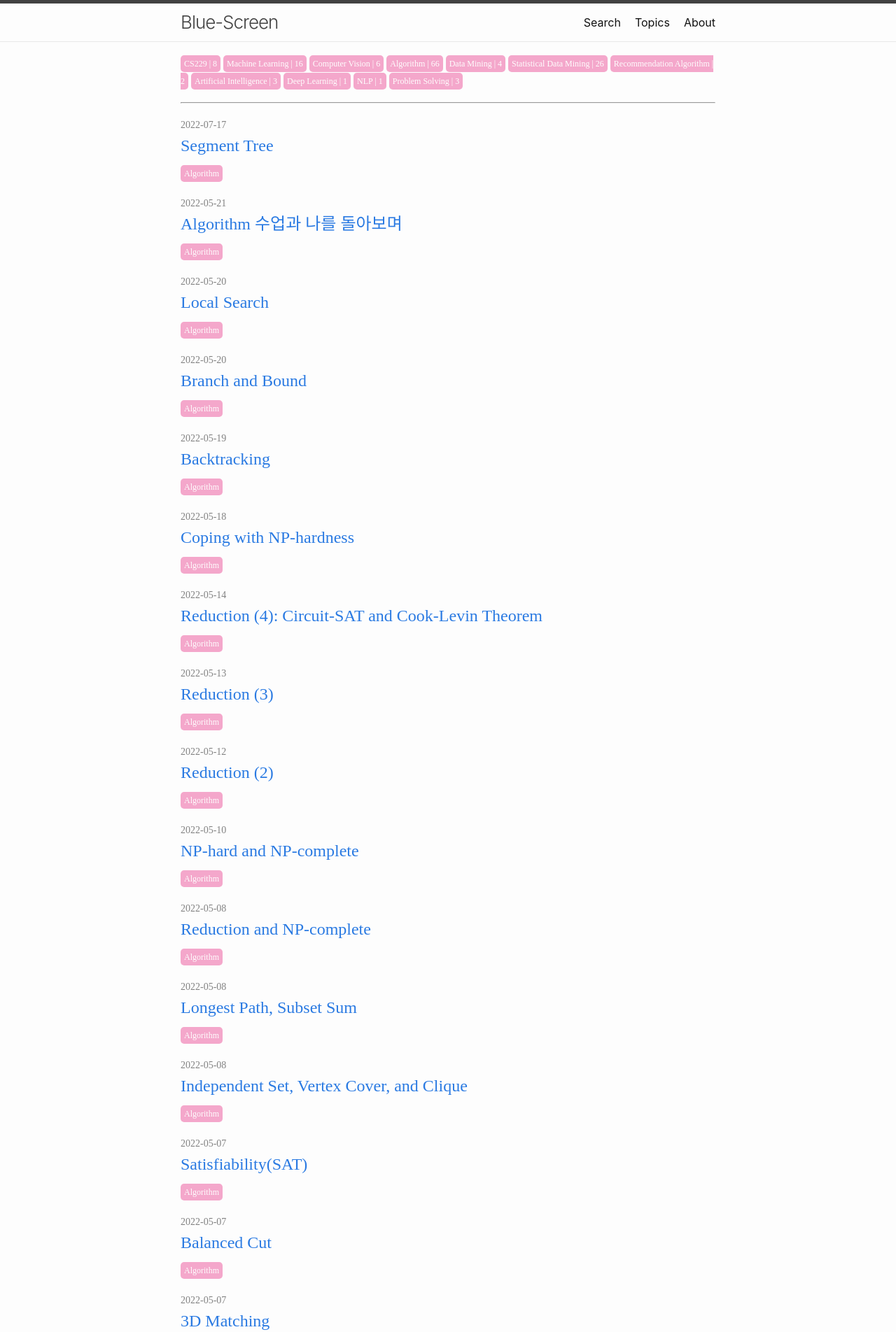
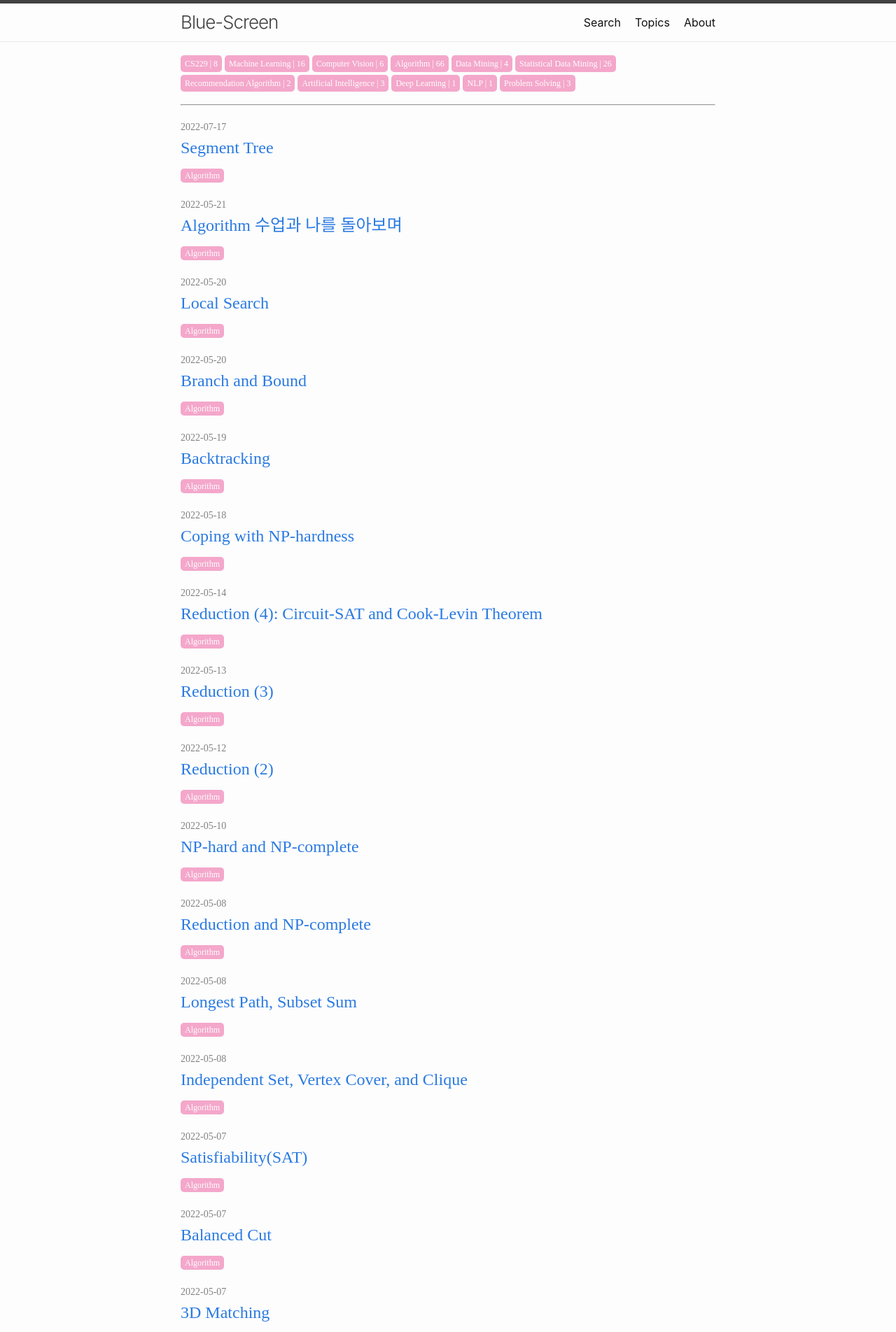
Before and after one commit to BlueHorn07/computer_science, a Jekyll site: the page built from index.md, in a window 1280 px wide. Shown: the top 1904 px of the page at 70% size. Built offline with Jekyll 4.4.1, drawn with Linux system fonts in a browser that asks for light colours; nearby versions of some CDN libraries; some web fonts are replaced.

Commit message:
update tag css

```diff
--- a/_layouts/home.html
+++ b/_layouts/home.html
@@ -20,10 +20,14 @@ layout: default
   {%- if posts.size > 0 -%}
 
     <!-- tag lists -->
-    {% for tag in site.tags %}
-      {% capture tag_name %}{{ tag | first }}{% endcapture %}
-        <span class="tag" data-tag="{{tag_name}}">{{tag_name}} | {{site.tags[tag_name].size}}</span>
-    {% endfor %}
+    <div class="tag-wrapper">
+      {% for tag in site.tags %}
+        {% capture tag_name %}{{ tag | first }}{% endcapture %}
+          <div class="tag" data-tag="{{tag_name}}">
+            {{tag_name}} | {{site.tags[tag_name].size}}
+          </div>
+      {% endfor %}
+    </div>
 
     <hr>
 
--- a/_sass/minima/custom-styles.scss
+++ b/_sass/minima/custom-styles.scss
@@ -7,16 +7,21 @@ main {
 }
 
 // tag style
-span.tag {
+.tag-wrapper {
+  display: inline-flex;
+  flex-direction: row;
+  flex-wrap: wrap;
+  gap: 4px;
+}
+
+.tag {
   border-radius: 5px;
-  padding: 5px;
+  padding: 3px 6px;
   font-size: 0.75rem;
   color: white;
   background-color: #ef6faa;
   opacity: 0.6;
   cursor: pointer;
-  line-height: 2;
-  transition: 0.5s;
 }
 
 span.selected {
```
Also changed, not shown: _layouts/post.html (+7 -3 lines).
